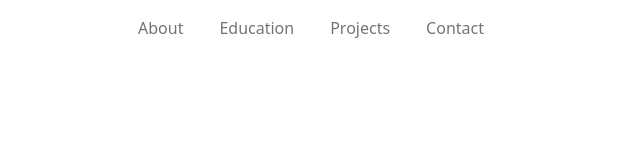
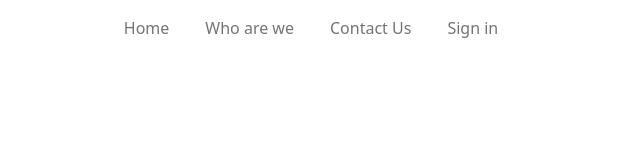
Before and after one commit to hattan19/CTFers, a plain HTML site: page SignIn.html in a window 1280 px wide. Shown: the top 160 px of the page, without its empty margins (319-959 px from the left). Drawn offline with nearby package versions, Linux system fonts and the light colour scheme.

Commit message:
edited nav elements

```diff
--- a/SignIn.html
+++ b/SignIn.html
@@ -32,16 +32,16 @@
         <div class="collapse navbar-collapse  justify-content-center text-light" id="navbarNav">
           <ul class="navbar-nav">
             <li class="nav-item">
-              <a class="nav-link " aria-current="page" href="#abt-link">About</a>
+              <a class="nav-link " aria-current="page" href="#abt-link">Home</a>
             </li>
             <li class="nav-item">
-              <a class="nav-link" href="#education">Education</a>
+              <a class="nav-link" href="#education">Who are we</a>
             </li>
             <li class="nav-item">
-              <a class="nav-link" href="#">Projects</a>
+              <a class="nav-link" href="#">Contact Us</a>
             </li>
             <li class="nav-item">
-              <a class="nav-link" href="#">Contact</a>
+              <a class="nav-link" href="#">Sign in</a>
             </li>
           </ul>
         </div>
```
